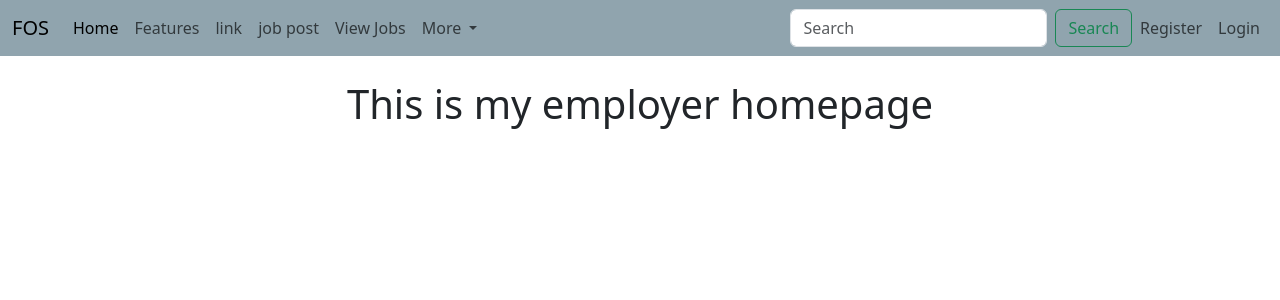
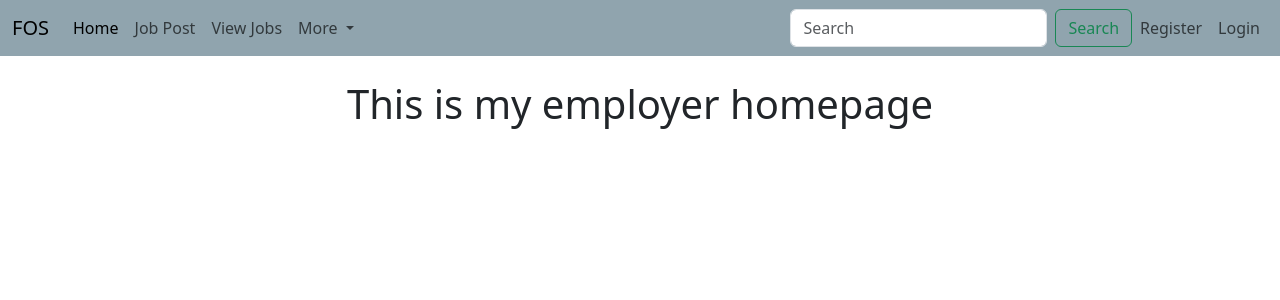
Before and after one commit to nshanku8/Food-Ordering, a Django app: page /emphomepage/ in a window 1280 px wide. Shown: the top 300 px of the page. Run offline with Django 5.2, Linux system fonts and the light colour scheme.

Commit message:
27april24-720

```diff
--- a/templates/customermodule/paynow.html
+++ b/templates/customermodule/paynow.html
@@ -364,7 +364,7 @@ margin: 20px 0;
 
 
                 </div>
-                <input type="submit" value="proceed to checkout" class="submit-btn">
+                <a href="#"><input type="submit" value="proceed to checkout" class="submit-btn"></a>
 
 
             </div>
--- a/templates/navbar/empnavbar.html
+++ b/templates/navbar/empnavbar.html
@@ -19,14 +19,8 @@
         <li class="nav-item">
           <a class="nav-link active" aria-current="page" href="{% url 'projecthomepage' %}">Home</a>
         </li>
-        <li class="nav-item">
-          <a class="nav-link" href="#">Features</a>
-        </li>
-        <li class="nav-item">
-          <a class="nav-link" href="#">link</a>
-        </li>
           <li class="nav-item">
-          <a class="nav-link" href="{% url 'empmodule:jobpost' %}">job post </a>
+          <a class="nav-link" href="{% url 'empmodule:jobpost' %}">Job Post </a>
         </li>
            <li class="nav-item">
           <a class="nav-link" href="{% url 'empmodule:view_jobdetails' %}">View Jobs</a>
```
Also changed, not shown: db.sqlite3.
